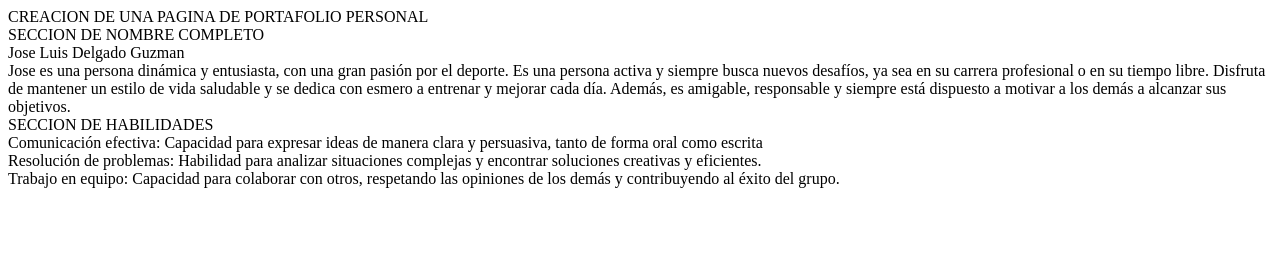
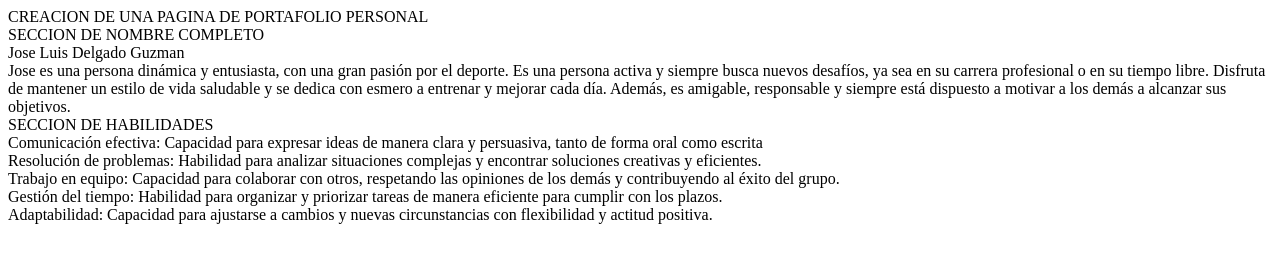
Before and after one commit to joseluisdlgd/punto-rubrica-1, a plain HTML site: page index.html in a window 1280 px wide. Drawn offline with Linux system fonts and the light colour scheme.

Commit message:
seventh commit

```diff
--- a/index.html
+++ b/index.html
@@ -20,5 +20,9 @@
     <div>Resolución de problemas: Habilidad para analizar situaciones complejas y encontrar soluciones creativas y eficientes.</div>
 
     <div>Trabajo en equipo: Capacidad para colaborar con otros, respetando las opiniones de los demás y contribuyendo al éxito del grupo.</div>
+
+    <div>Gestión del tiempo: Habilidad para organizar y priorizar tareas de manera eficiente para cumplir con los plazos. </div>
+
+    <div>Adaptabilidad: Capacidad para ajustarse a cambios y nuevas circunstancias con flexibilidad y actitud positiva.</div>
 </body>
 </html>
```
